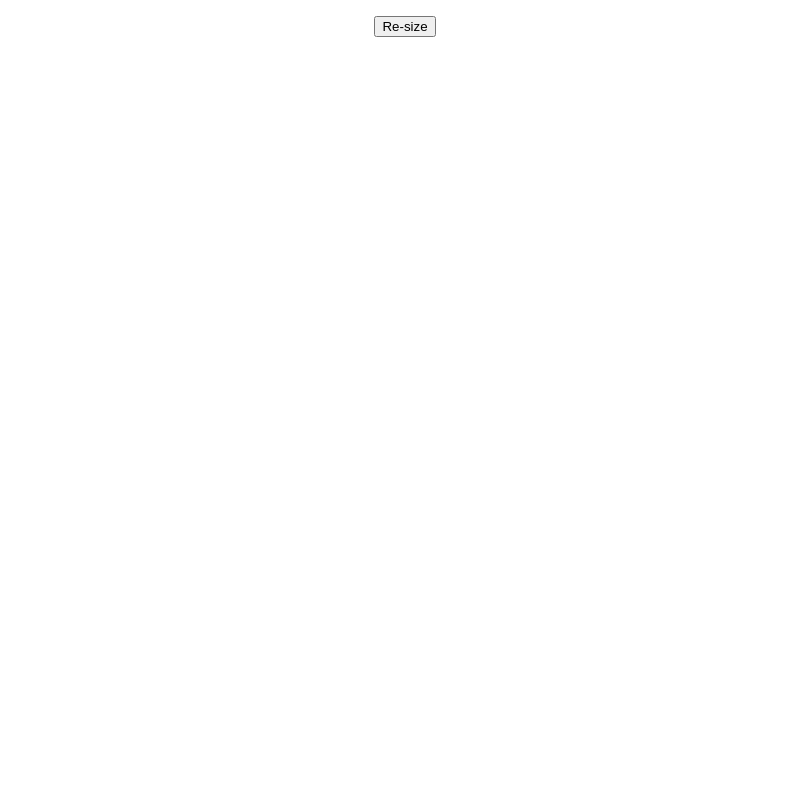
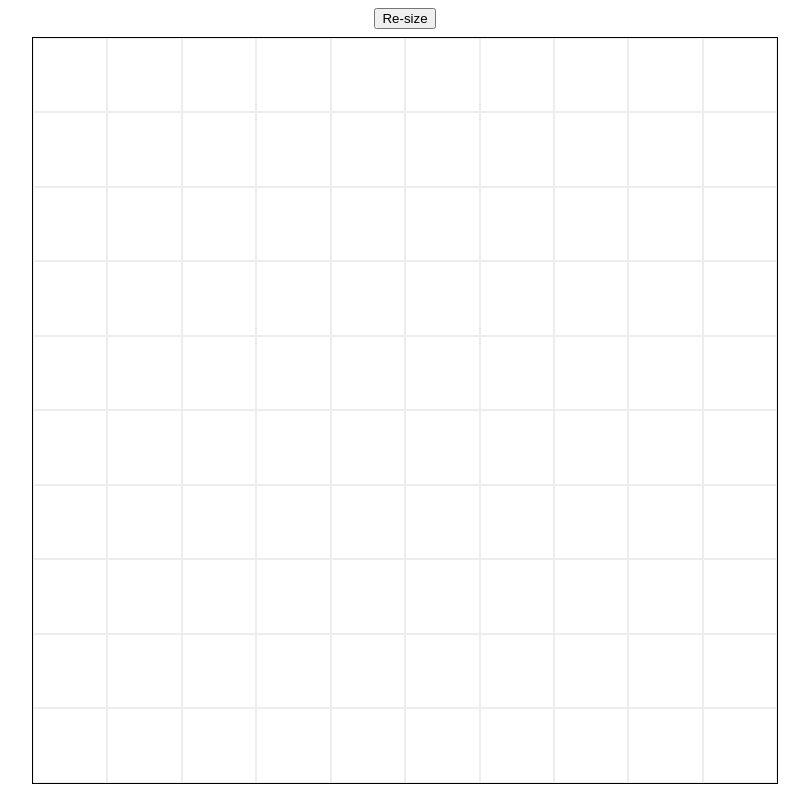
Before and after one commit to d985/odin-etch-a-sketch, a plain HTML site: page index.html in a window 1280 px wide. Shown: the whole page, without its empty margins (235-1044 px from the left). Drawn offline with Linux system fonts and the light colour scheme.

Commit message:
Re-size overall div container to be square. Add gray borders on each individual div.

```diff
--- a/index.html
+++ b/index.html
@@ -9,9 +9,7 @@
     <script src="javascript.js" defer></script>
 </head>
 <body>
-    <div class="header">
-        <button id="resizeButton">Re-size</button>
-    </div>
+    <button id="resizeButton">Re-size</button>
     <div id="container"></div>
 </body>
 </html>
--- a/javascript.js
+++ b/javascript.js
@@ -2,7 +2,7 @@ const container = document.querySelector('#container');
 const containerHeight = window.innerHeight - 18 - 37.2; // 37.2 is size of button + header div padding; 18 accounts for borders + ???
 const containerWidth =  document.body.clientWidth;
 container.style.height = `${containerHeight}px`;
-container.style.width = `${containerWidth}px`;
+container.style.width = `${containerHeight}px`;
 
 function createGrid(elementsPerSide) {
     container.innerHTML = "";
@@ -13,8 +13,9 @@ function createGrid(elementsPerSide) {
         for (let j = 0; j < elementsPerSide; j++) {
             const gridDiv = document.createElement('div');
             gridDiv.classList.add('grid');
-            //gridDiv.style.borderStyle = 'solid';
-            //gridDiv.style.borderWidth = '2px';
+            gridDiv.style.borderStyle = 'solid';
+            gridDiv.style.borderWidth = '1px';
+            gridDiv.style.borderColor = "hsl(0,0%,93%)";
 
             let luminosity = 100;
             let hue = getRandomInt(361);
@@ -41,4 +42,4 @@ resizeButton.addEventListener("click", () => {
 
 function getRandomInt(max) {
     return Math.floor(Math.random() * max);
-  }
+}
--- a/styles.css
+++ b/styles.css
@@ -6,12 +6,9 @@
   display: flex;
   flex-direction: column;
   align-items: stretch;
-}
-
-.header {
-    display: flex;
-    justify-content: center;
-    padding: 8px;
+  border-style: solid;
+  border-width: 1px;
+  margin: 8px;
 }
 
 .rowDiv {
@@ -20,3 +17,9 @@
     justify-content: space-evenly;
     flex-grow: 1;
 }
+
+body {
+  display:flex;
+  flex-direction: column;
+  align-items: center;
+}
```
